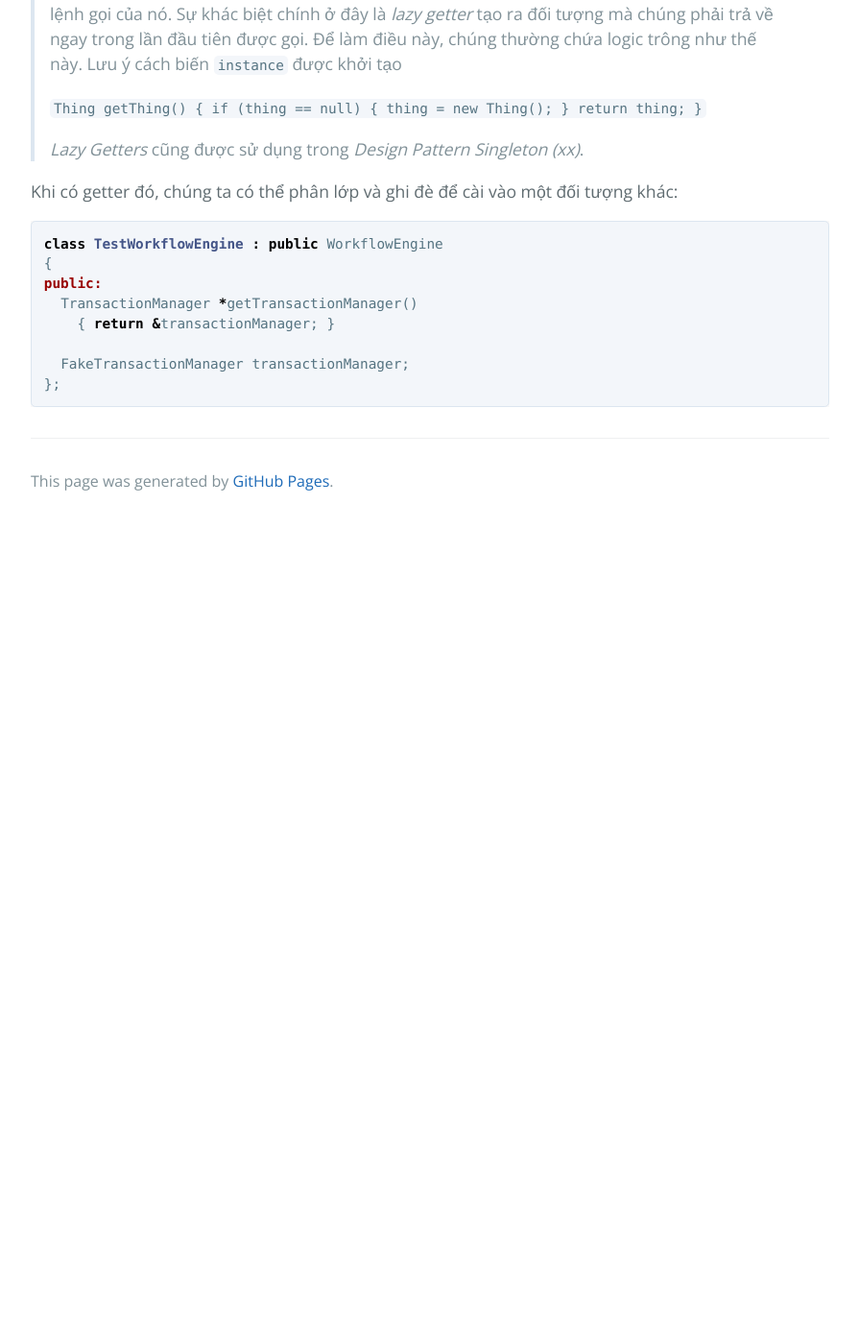
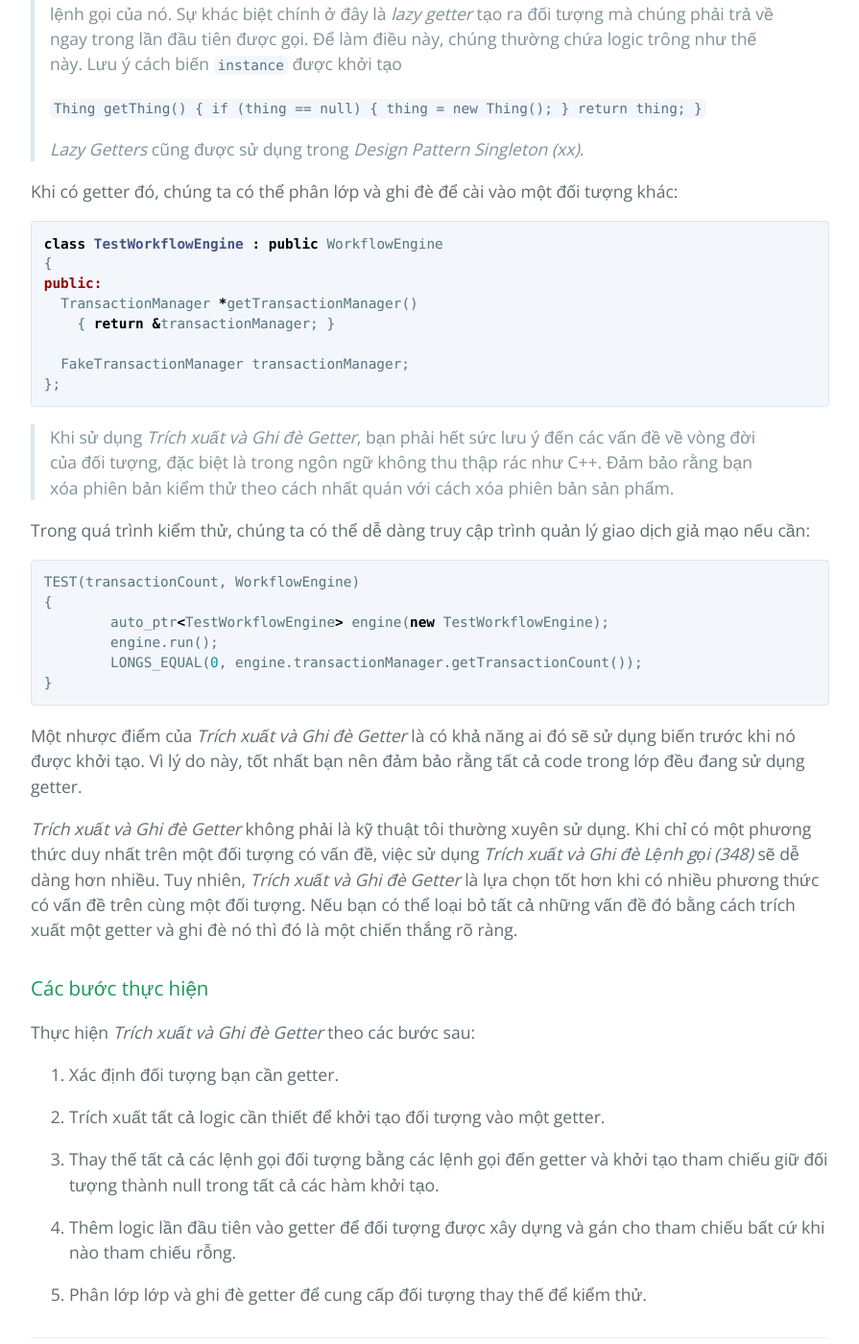
Before and after one commit to HaiBV/haibv.github.io, a Jekyll site: the page built from working-effectively-with-legacy-code/chapter-25-dependency-breaking-techniques.md, in a window 1280 px wide and 1400 px high, scrolled down 27108 px. Shown: the whole window at 96% size, without its empty margins (192-1087 px from the left). Built offline with Jekyll 4.4.1, drawn with Linux system fonts in a browser that asks for light colours; our own code applies the rules of GitHub Pages for plain Markdown files; before the commit the page ends 27653 px from its top, so only the background shows below that; some of the changed text lies outside the part shown.

Commit message:
Book - Working Efectively with Legacy Code - P3 - C25

````diff
--- a/working-effectively-with-legacy-code/chapter-25-dependency-breaking-techniques.md
+++ b/working-effectively-with-legacy-code/chapter-25-dependency-breaking-techniques.md
@@ -295,7 +295,7 @@ Bạn có thể sử dụng các bước sau để thực hiện _Phá vỡ đ
 
 3. Đối với mỗi tham số trong hàm khởi tạo, hãy khai báo một biến thực thể và cung cấp cho nó cùng kiểu với biến đó. _Bảo tồn Chữ ký (312)_ bằng cách sao chép tất cả các tham số trực tiếp vào lớp và định dạng chúng dưới dạng khai báo biến thể hiện. Gán tất cả các tham số cho các biến thể hiện trong hàm khởi tạo.
 
-4. Tạo một phương thức thực thi trống trên lớp mới. Thông thường phương pháp này được gọi là `run()`. Chúng t đã sử dụng tên `draw` trong ví dụ.
+4. Tạo một phương thức thực thi trống trên lớp mới. Thông thường phương thức này được gọi là `run()`. Chúng t đã sử dụng tên `draw` trong ví dụ.
 
 5. Sao chép phần thân của phương thức cũ vào phương thức thực thi và biên dịch thành _Dựa vào Trình biên dịch (315)_.
 
@@ -583,7 +583,7 @@ class RSCWorkflow
 }
 ```
 
-Chúng ta có thể làm gì để kiểm thử phương pháp này? Khi xem xét kỹ, chúng ta thấy rằng phương thức này sử dụng rất nhiều phương thức trên lớp `Packet`. Trên thực tế, việc chuyển `validate` sang lớp `Packet` sẽ thực sự hợp lý, nhưng việc di chuyển phương thức không phải là điều ít rủi ro nhất mà chúng ta có thể làm bây giờ; chúng ta chắc chắn sẽ không thể _Bảo toàn Chữ ký (312)_. Nếu bạn không có công cụ tự động hỗ trợ di chuyển các phương thức, tốt hơn hết bạn nên thực hiện một số kiểm thử trước. _Trích xuất Phương thức Tĩnh_ có thể giúp bạn làm điều đó. Với các kiểm thử đã có, bạn có thể thực hiện thay đổi cần thực hiện và tự tin hơn nhiều khi áp dụng phương pháp đó sau đó.
+Chúng ta có thể làm gì để kiểm thử phương thức này? Khi xem xét kỹ, chúng ta thấy rằng phương thức này sử dụng rất nhiều phương thức trên lớp `Packet`. Trên thực tế, việc chuyển `validate` sang lớp `Packet` sẽ thực sự hợp lý, nhưng việc di chuyển phương thức không phải là điều ít rủi ro nhất mà chúng ta có thể làm bây giờ; chúng ta chắc chắn sẽ không thể _Bảo toàn Chữ ký (312)_. Nếu bạn không có công cụ tự động hỗ trợ di chuyển các phương thức, tốt hơn hết bạn nên thực hiện một số kiểm thử trước. _Trích xuất Phương thức Tĩnh_ có thể giúp bạn làm điều đó. Với các kiểm thử đã có, bạn có thể thực hiện thay đổi cần thực hiện và tự tin hơn nhiều khi áp dụng phương thức đó sau đó.
 
 > Khi bạn phá bỏ các phần phụ thuộc mà không cần kiểm thử, hãy _Bảo toàn Chữ ký (312)_ của các phương thức bất cứ khi nào có thể. Nếu bạn cắt/sao chép và dán toàn bộ chữ ký của phương thức, bạn sẽ có ít nguy cơ mắc lỗi hơn.
 
@@ -706,7 +706,7 @@ Khi chúng ta phát triển các kiểm thử cần nhiều `styles` khác nhau,
 
 _Trích xuất và Ghi đè Lệnh gọi_ là một công cụ tái cấu trúc rất hữu ích; Tôi sử dụng nó rất thường xuyên. Đó là một cách lý tưởng để phá bỏ sự phụ thuộc vào các biến toàn cục và các phương thức tĩnh. Nói chung, tôi có xu hướng sử dụng nó trừ khi có nhiều lệnh gọi khác nhau đối với cùng một tệp toàn cục. Nếu có, tôi thường sử dụng _Thay thế Tham chiếu Toàn cục bằng Getter (399)_.
 
-Nếu bạn có một công cụ tái cấu trúc tự động, thì việc _Trích xuất và Ghi đè Lệnh gọi_ là chuyện nhỏ. Bạn có thể làm điều đó bằng cách sử dụng phương pháp tái cấu trúc _Trích xuất Phương thức (415)_. Tuy nhiên, nếu không, hãy sử dụng các bước sau. Chúng cho phép bạn trích xuất bất kỳ lệnh gọi nào một cách an toàn, ngay cả khi bạn không có các kiểm thử tại chỗ.
+Nếu bạn có một công cụ tái cấu trúc tự động, thì việc _Trích xuất và Ghi đè Lệnh gọi_ là chuyện nhỏ. Bạn có thể làm điều đó bằng cách sử dụng kỹ thuật tái cấu trúc _Trích xuất Phương thức (415)_. Tuy nhiên, nếu không, hãy sử dụng các bước sau. Chúng cho phép bạn trích xuất bất kỳ lệnh gọi nào một cách an toàn, ngay cả khi bạn không có các kiểm thử tại chỗ.
 
 ### Các bước thực hiện
 
@@ -783,9 +783,9 @@ public class TestWorkflowEngine extends WorkflowEngine
 
 ## Trích xuất và Ghi đè Getter
 
-_Trích xuất và Ghi đè Phương thức Chế tạo (350)_ là một phương pháp mạnh mẽ để tách các phần phụ thuộc vào các kiểu biến, nhưng nó không hoạt động trong mọi trường hợp. "Lỗ hổng" lớn trong phạm vi ứng dụng của nó là C++. Trong C++, bạn không thể gọi hàm ảo trong lớp dẫn xuất từ hàm khởi tạo của lớp cơ sở. May mắn thay, có một giải pháp thay thế cho trường hợp này, bạn chỉ cần tạo đối tượng trong hàm khởi tạo mà không cần thực hiện thêm bất kỳ công việc nào với nó.
+_Trích xuất và Ghi đè Phương thức Chế tạo (350)_ là một kỹ thuật mạnh mẽ để tách các phần phụ thuộc vào các kiểu biến, nhưng nó không hoạt động trong mọi trường hợp. "Lỗ hổng" lớn trong phạm vi ứng dụng của nó là C++. Trong C++, bạn không thể gọi hàm ảo trong lớp dẫn xuất từ hàm khởi tạo của lớp cơ sở. May mắn thay, có một giải pháp thay thế cho trường hợp này, bạn chỉ cần tạo đối tượng trong hàm khởi tạo mà không cần thực hiện thêm bất kỳ công việc nào với nó.
 
-Ý chính của phương pháp tái cấu trúc này là sử dụng getter cho biến thực thể mà bạn muốn thay thế bằng một đối tượng giả. Sau đó, bạn tái cấu trúc để sử dụng getter ở mọi vị trí trong lớp. Sau đó, bạn có thể phân lớp và ghi đè getter để cung cấp các đối tượng thay thế khi được kiểm thử.
+Ý chính của kỹ thuật tái cấu trúc này là sử dụng getter cho biến thực thể mà bạn muốn thay thế bằng một đối tượng giả. Sau đó, bạn tái cấu trúc để sử dụng getter ở mọi vị trí trong lớp. Sau đó, bạn có thể phân lớp và ghi đè getter để cung cấp các đối tượng thay thế khi được kiểm thử.
 
 Trong ví dụ này, chúng ta tạo một trình quản lý giao dịch (transaction manager) trong hàm khởi tạo. Chúng ta muốn thiết lập mọi thứ để lớp có thể sử dụng trình quản lý giao dịch này trong sản phẩm cuối và một trình quản lý cảm biến khi kiểm thử.
 
@@ -872,3 +872,34 @@ public:
   FakeTransactionManager transactionManager;
 };
 ```
+
+> Khi sử dụng _Trích xuất và Ghi đè Getter_, bạn phải hết sức lưu ý đến các vấn đề về vòng đời của đối tượng, đặc biệt là trong ngôn ngữ không thu thập rác như C++. Đảm bảo rằng bạn xóa phiên bản kiểm thử theo cách nhất quán với cách xóa phiên bản sản phẩm.
+
+Trong quá trình kiểm thử, chúng ta có thể dễ dàng truy cập trình quản lý giao dịch giả mạo nếu cần:
+
+```cpp
+TEST(transactionCount, WorkflowEngine)
+{
+	auto_ptr<TestWorkflowEngine> engine(new TestWorkflowEngine);
+	engine.run();
+	LONGS_EQUAL(0, engine.transactionManager.getTransactionCount());
+}
+```
+
+Một nhược điểm của _Trích xuất và Ghi đè Getter_ là có khả năng ai đó sẽ sử dụng biến trước khi nó được khởi tạo. Vì lý do này, tốt nhất bạn nên đảm bảo rằng tất cả code trong lớp đều đang sử dụng getter.
+
+_Trích xuất và Ghi đè Getter_ không phải là kỹ thuật tôi thường xuyên sử dụng. Khi chỉ có một phương thức duy nhất trên một đối tượng có vấn đề, việc sử dụng _Trích xuất và Ghi đè Lệnh gọi (348)_ sẽ dễ dàng hơn nhiều. Tuy nhiên, _Trích xuất và Ghi đè Getter_ là lựa chọn tốt hơn khi có nhiều phương thức có vấn đề trên cùng một đối tượng. Nếu bạn có thể loại bỏ tất cả những vấn đề đó bằng cách trích xuất một getter và ghi đè nó thì đó là một chiến thắng rõ ràng.
+
+### Các bước thực hiện
+
+Thực hiện _Trích xuất và Ghi đè Getter_ theo các bước sau:
+
+1. Xác định đối tượng bạn cần getter.
+
+2. Trích xuất tất cả logic cần thiết để khởi tạo đối tượng vào một getter.
+
+3. Thay thế tất cả các lệnh gọi đối tượng bằng các lệnh gọi đến getter và khởi tạo tham chiếu giữ đối tượng thành null trong tất cả các hàm khởi tạo.
+
+4. Thêm logic lần đầu tiên vào getter để đối tượng được xây dựng và gán cho tham chiếu bất cứ khi nào tham chiếu rỗng.
+
+5. Phân lớp lớp và ghi đè getter để cung cấp đối tượng thay thế để kiểm thử.
````
